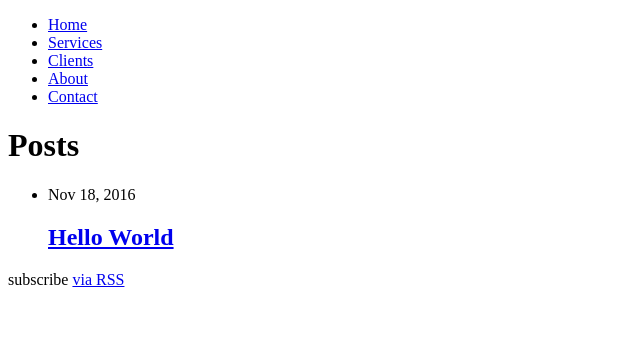
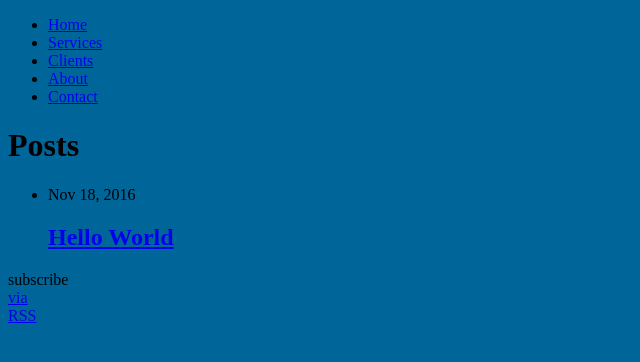
Before and after one commit to jmparsons/jmpweb-old-jekyll, a Jekyll site: the page built from index.md, in a window 1280 px wide. Shown: the top 362 px of the page, without its empty margins (0-640 px from the left). Built offline with Jekyll 4.4.1, drawn with Linux system fonts in a browser that asks for light colours.

```diff
--- a/_config.yml
+++ b/_config.yml
@@ -1,4 +1,8 @@
 url: "/"
+
+sass:
+  sass_dir: "/assets/css"
+  style: :compressed
 
 exclude:
   - Gemfile
--- /dev/null
+++ b/assets/css/_header.scss
@@ -0,0 +1,5 @@
+$blue: #069;
+
+body {
+  background: $blue;
+}
--- /dev/null
+++ b/assets/css/styles.scss
@@ -0,0 +1,8 @@
+---
+---
+
+@import "header";
+
+p {
+  width: 45px;
+}
```
Also changed, not shown: params.json (deleted, +0 -6 lines), assets/css/styles.css (added), index.md (line endings or trailing spaces).
